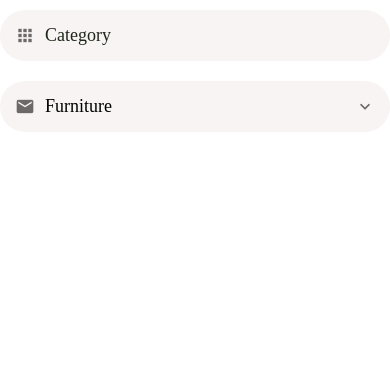
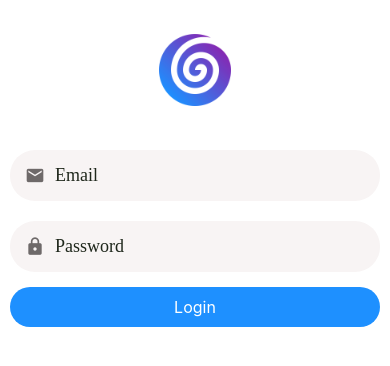
Before and after one commit to shashikaxp/nova, a React Native app: screen / in a window 390 px wide. Shown: the top 366 px of the page. Built offline with nearby package versions, Linux system fonts and the light colour scheme.

Commit message:
add login screen

```diff
--- a/App.tsx
+++ b/App.tsx
@@ -1,28 +1,7 @@
-import React, { useState } from "react";
+import React from "react";
 
-import AppTextInput from "./app/components/AppTextInput";
-import AppPicker from "./app/components/AppPicker";
-import Screen from "./app/components/Screen";
+import LoginScreen from "./app/screens/LoginScreen";
 
 export default function App() {
-  const categories = [
-    { label: "Furniture", value: 1 },
-    { label: "Cloth", value: 2 },
-    { label: "Vehicle", value: 3 },
-  ];
-
-  let [category, setCategory] = useState(categories[0]);
-
-  return (
-    <Screen>
-      <AppTextInput icon="apps" placeholder="Category" />
-      <AppPicker
-        items={categories}
-        selectedItem={category}
-        onSelectedItem={setCategory}
-        icon="email"
-        placeholder="Email"
-      />
-    </Screen>
-  );
+  return <LoginScreen />;
 }
--- a/app/components/AppButton.tsx
+++ b/app/components/AppButton.tsx
@@ -1,23 +1,24 @@
-import React from 'react';
-import { Text, TouchableOpacity, StyleSheet } from 'react-native';
+import React from "react";
+import { Text, TouchableOpacity, StyleSheet } from "react-native";
 
 import colors from "./../config/colors";
 
 export interface Props {
-  title: string,
-  color: keyof typeof colors,
-  onPress: () => void
+  title: string;
+  color?: keyof typeof colors;
+  onPress: () => void;
 }
 
 const AppButton: React.FC<Props> = ({ title, color = "primary", onPress }) => {
   return (
     <TouchableOpacity
       style={[styles.button, { backgroundColor: colors[color] }]}
-      onPress={onPress}>
+      onPress={onPress}
+    >
       <Text style={styles.text}>{title}</Text>
     </TouchableOpacity>
   );
-}
+};
 
 const styles = StyleSheet.create({
   button: {
@@ -26,12 +27,12 @@ const styles = StyleSheet.create({
     alignItems: "center",
     padding: 10,
     borderRadius: 25,
-    marginVertical: 5
+    marginVertical: 5,
   },
   text: {
     color: "white",
-    fontSize: 16
-  }
-})
+    fontSize: 16,
+  },
+});
 
 export default AppButton;
--- /dev/null
+++ b/app/screens/LoginScreen.tsx
@@ -0,0 +1,56 @@
+import React, { useState } from "react";
+import { StyleSheet, Image } from "react-native";
+
+import Screen from "./../components/Screen";
+import AppTextInput from "../components/AppTextInput";
+import AppButton from "../components/AppButton";
+
+import colors from "./../config/colors";
+
+const LoginScreen = () => {
+  const [email, setEmail] = useState();
+  const [password, setPassword] = useState();
+
+  return (
+    <Screen style={styles.container}>
+      <Image
+        style={styles.logo}
+        source={require("../assets/images/logo.png")}
+      />
+      <AppTextInput
+        autoCapitalize="none"
+        autoCorrect={false}
+        placeholder="Email"
+        icon="email"
+        keyboardType="email-address"
+        textContentType="emailAddress"
+        onChangeText={(text: any) => setEmail(text)}
+      />
+      <AppTextInput
+        autoCapitalize="none"
+        autoCorrect={false}
+        placeholder="Password"
+        icon="lock"
+        keyboardType="email-address"
+        secureTextEntry
+        textContentType="password"
+        onChangeText={(text: any) => setPassword(text)}
+      />
+      <AppButton title="Login" onPress={() => console.log(email, password)} />
+    </Screen>
+  );
+};
+
+const styles = StyleSheet.create({
+  container: {
+    marginHorizontal: 10,
+  },
+  logo: {
+    width: 80,
+    height: 80,
+    alignSelf: "center",
+    marginVertical: 30,
+  },
+});
+
+export default LoginScreen;
```
